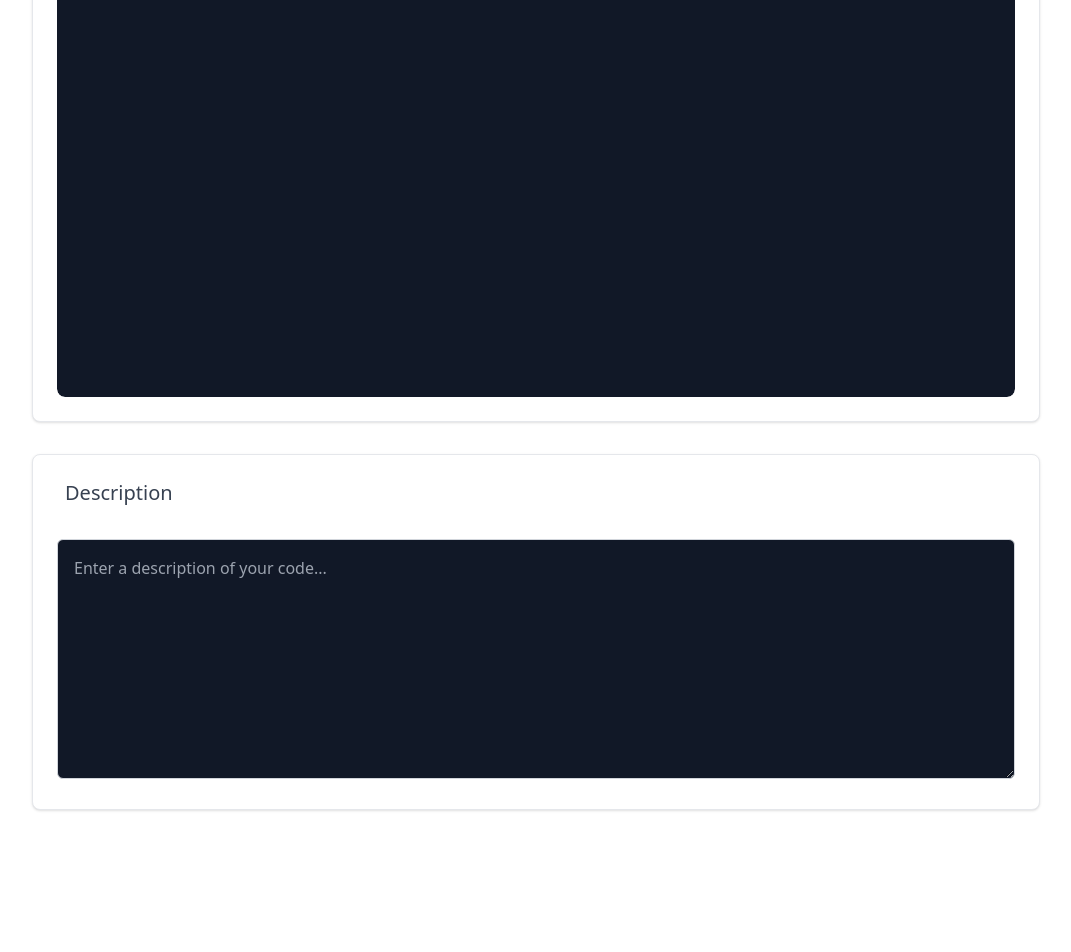
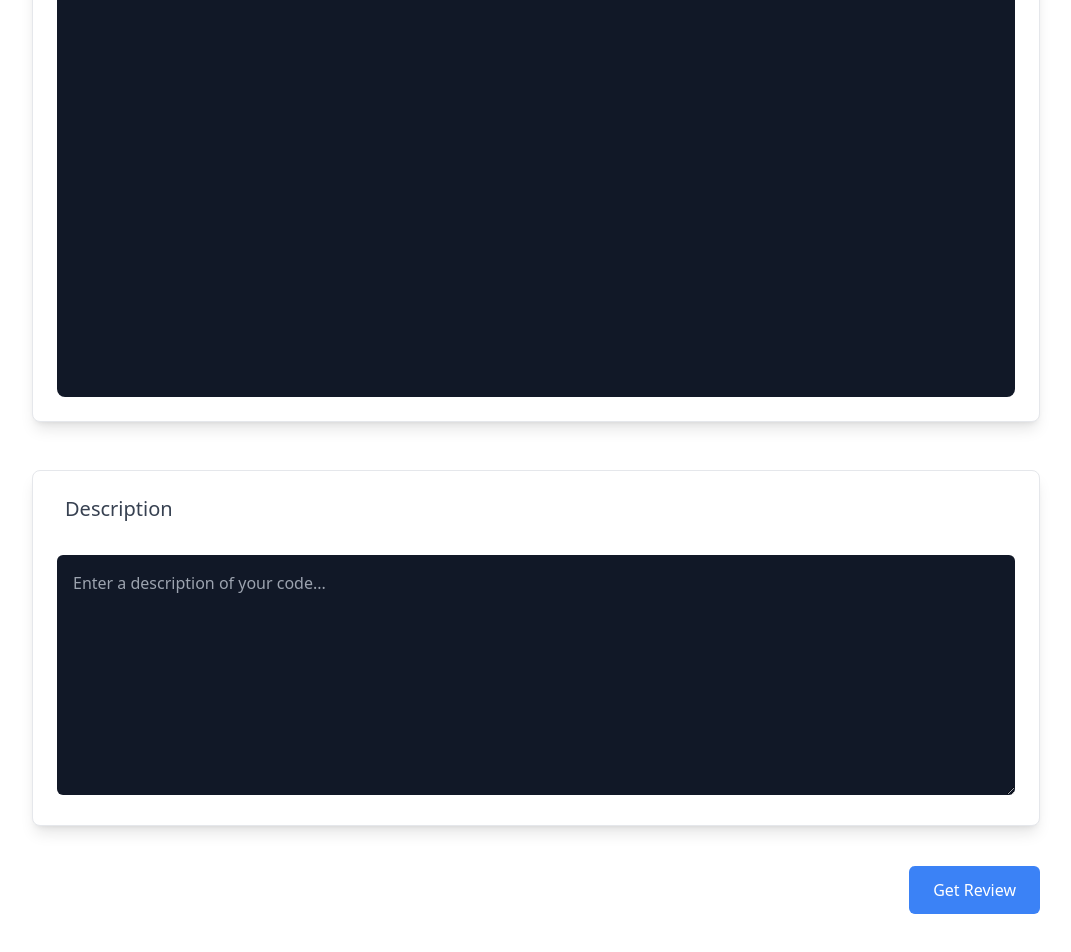
Before and after one commit to vanshanand34/nexathon, a Next.js app in the folder code-mentor-ai/: page /code-review in a window 1280 px wide. Shown: the part 594-1546 px from the top of the page, without its empty margins (104-1175 px from the left). Before the commit the page ends 1444 px from the top, so only its background shows below. Built offline with nearby package versions, Linux system fonts and the light colour scheme.

Commit message:
feat/fix: Added get review button at bottom of description , handled an edge case and improved UI

```diff
--- a/code-mentor-ai/src/app/code-review/Review.tsx
+++ b/code-mentor-ai/src/app/code-review/Review.tsx
@@ -10,7 +10,7 @@ import 'prismjs/components/prism-typescript';
 import 'prismjs/themes/prism-tomorrow.css';
 
 import { Light as SyntaxHighlighter } from 'react-syntax-highlighter';
-import { docco } from 'react-syntax-highlighter/dist/esm/styles/hljs';
+import { docco, foundation } from 'react-syntax-highlighter/dist/esm/styles/hljs';
 
 interface CodeReviewRequest {
   code: string;
@@ -43,6 +43,12 @@ export default function Home() {
     setError(null);
     setReviewResult(null);
 
+    if (!formData.code || !formData.description) {
+      setError("Code And Description are required!!");
+      setLoading(false);
+      return;
+    }
+
     try {
       const response = await fetch('/api/code-review', {
         method: 'POST',
@@ -64,7 +70,7 @@ export default function Home() {
   };
 
   return (
-    <div className="min-h-screen pt-24">
+    <div className="min-h-screen pt-24 pb-12">
       <div className="w-full p-2 sm:p-8 md:px-32">
         <h1
           className="text-2xl sm:text-4xl flex justify-center py-4 pb-8
@@ -97,7 +103,7 @@ export default function Home() {
         <div className="">
           <div className="w-full grid md:grid-cols-1 gap-y-4 md:gap-8">
             {/* Syntax-highlighted Code Editor */}
-            <div className='bg-white dark:bg-gray-800 shadow rounded-lg border'>
+            <div className='bg-white dark:bg-gray-800 shadow-lg rounded-lg border dark:border-[#ffffff88]'>
               <label
                 className="block text-base sm:text-lg md:text-xl px-4 md:px-8 pt-4 md:pt-6 font-medium text-gray-700 mb-2 dark:text-white"
               >
@@ -111,7 +117,7 @@ export default function Home() {
                     Prism.highlight(code, Prism.languages[formData.language], formData.language)
                   }
                   padding={16}
-                  className="focus:outline-none focus:border-0 outline outline-1 rounded-lg
+                  className="focus:outline-0 outline-0 focus:border-0 focus:ring-0 rounded-lg
                   text-sm md:text-base font-mono min-h-[70vh] bg-gray-900"
                   placeholder="Enter your code here..."
                 />
@@ -119,13 +125,14 @@ export default function Home() {
             </div>
 
             {/* Description Input */}
-            <div className='shadow bg-white dark:bg-gray-800 rounded-lg border'>
+            <div className='py-4'>
+            <div className='shadow-lg bg-white dark:bg-gray-800 rounded-lg border dark:border-[#ffffff88]'>
               <label className="block px-4 md:px-8 py-2 pt-4 md:pt-6 text-base sm:text-lg md:text-xl font-medium text-gray-700 dark:text-white ">Description</label>
               <div className="p-3 md:p-6">
                 <textarea
                   value={formData.description}
                   onChange={(e) => setFormData({ ...formData, description: e.target.value })}
-                  className="w-full h-60 p-4 rounded-md bg-gray-900 border border-gray-300 focus:outline-none focus:ring-0 focus:ring-blue-500 text-white"
+                  className="w-full h-60 p-4 rounded-md bg-gray-900 focus:outline-none focus:ring-0 focus:ring-blue-500 text-white"
                   placeholder="Enter a description of your code..."
                   required
                 />
@@ -135,74 +142,93 @@ export default function Home() {
             </div>
             </div>
           </div>
+        </div>
+        <div className='flex justify-end items-center py-3 md:py-6'>
+          <button
+            type="submit"
+            onClick={handleSubmit}
+            disabled={loading}
+            className="px-3 py-2 sm:px-6 sm:py-3 bg-blue-500 text-white rounded-md hover:bg-blue-600 disabled:opacity-50"
+          >
+            {loading ? 'Reviewing...' : 'Get Review'}
+          </button>
+        </div>
 
         {/* Error Message */}
         {error && (
-          <div className="mt-8 p-4 bg-red-100 text-red-700 rounded-md">
+          <div className="mt-8">
+            <div className="bg-red-700 text-white rounded-md p-4 flex justify-between">
               <p>{error}</p>
+              <span
+                className='text-xl md:text-3xl cursor-pointer hover:text-gray-300'
+                onClick={() => setError("")}
+              >&times;</span>
+            </div>
           </div>
         )}
 
         {/* Results */}
         {reviewResult && (
-          <div className="mt-8 bg-white p-4 md:p-8 rounded-lg shadow-md">
-            <h2 className="text-2xl font-semibold text-gray-800 mb-6">Review Results</h2>
+          <div className="mt-8 bg-white dark:bg-gray-800 p-4 md:p-8 rounded-lg shadow-lg border">
+            <h2 className="text-2xl font-semibold text-gray-800 dark:text-white mb-6">Review Results</h2>
 
-            <div className="mb-6">
-              <h3 className="text-lg font-medium text-gray-700">Code Review</h3>
-              <p className="text-gray-600">{reviewResult.review}</p>
+            <div className='p-2 px-4 py-6 d:py-8 rounded-lg dark:bg-gray-900'>
+
+              <div className="pb-6">
+                <h3 className="text-lg font-medium text-gray-700 dark:text-white">Code Review</h3>
+                <p className="text-gray-600 dark:text-gray-300">{reviewResult.review}</p>
               </div>
 
-            <div className="mb-6">
-              <h3 className="text-lg font-medium text-gray-700 ">Suggestions</h3>
+              <div className="pb-6">
+                <h3 className="text-lg font-medium text-gray-700 dark:text-white">Suggestions</h3>
                 {reviewResult.suggestions.length > 0 ? (
-                <ul className="list-disc list-inside text-gray-600">
+                  <ul className="list-disc list-inside text-gray-600 dark:text-gray-300">
                     {reviewResult.suggestions.map((s, i) => (
                       <li key={i}>{s}</li>
                     ))}
                   </ul>
                 ) : (
-                <p className="text-gray-600">No suggestions provided.</p>
+                  <p className="text-gray-600 dark:text-gray-300">No suggestions provided.</p>
                 )}
               </div>
 
-            <div className="mb-6">
-              <h3 className="text-lg font-medium text-gray-700">Potential Bugs</h3>
+              <div className="pb-6">
+                <h3 className="text-lg font-medium text-gray-700 dark:text-white">Potential Bugs</h3>
                 {reviewResult.potentialBugs.length > 0 ? (
-                <ul className="list-disc list-inside text-gray-600">
+                  <ul className="list-disc list-inside text-gray-600 dark:text-gray-300">
                     {reviewResult.potentialBugs.map((b, i) => (
                       <li key={i}>{b}</li>
                     ))}
                   </ul>
                 ) : (
-                <p className="text-gray-600">No potential bugs identified.</p>
+                  <p className="text-gray-600 dark:text-gray-300">No potential bugs identified.</p>
                 )}
               </div>
 
-            <div className="mb-6">
-              <h3 className="text-lg font-medium text-gray-700">Security Issues</h3>
+              <div className="pb-6">
+                <h3 className="text-lg font-medium text-gray-700 dark:text-white">Security Issues</h3>
                 {reviewResult.securityIssues.length > 0 ? (
-                <ul className="list-disc list-inside text-gray-600">
+                  <ul className="list-disc list-inside text-gray-600 dark:text-gray-300">
                     {reviewResult.securityIssues.map((s, i) => (
                       <li key={i}>{s}</li>
                     ))}
                   </ul>
                 ) : (
-                <p className="text-gray-600">No security issues identified.</p>
+                  <p className="text-gray-600 dark:text-gray-300">No security issues identified.</p>
                 )}
               </div>
 
               <div>
-              <h3 className="text-lg font-medium text-gray-700">Refactored Code</h3>
-              <div className='text-sm md:text-base'>
+                <h3 className="text-lg font-medium text-gray-700 dark:text-white">Refactored Code</h3>
+                <div className='text-sm md:text-base text-gray-300'>
                   <SyntaxHighlighter
                     language={formData.language}
-                style={docco}
+                    style={foundation}
                     customStyle={{
                       marginTop: '15px',
                       padding: '20px',
                       borderRadius: '5px',
-                  backgroundColor: '#1e1e1e',
+                      backgroundColor: '#141414',
                       overflowX: 'auto',
                       maxWidth: '100%',
                     }}
@@ -212,6 +238,7 @@ export default function Home() {
                 </div>
               </div>
             </div>
+          </div>
         )}
       </div>
     </div>
--- a/code-mentor-ai/src/app/globals.css
+++ b/code-mentor-ai/src/app/globals.css
@@ -6,3 +6,7 @@
   --primary-color: #1a202c;
   --font-heading: 'Inter', sans-serif;
 }
+
+textarea:focus {
+  outline: 0px !important;
+}
```
Lines whose indentation alone changed are shown as unchanged.
